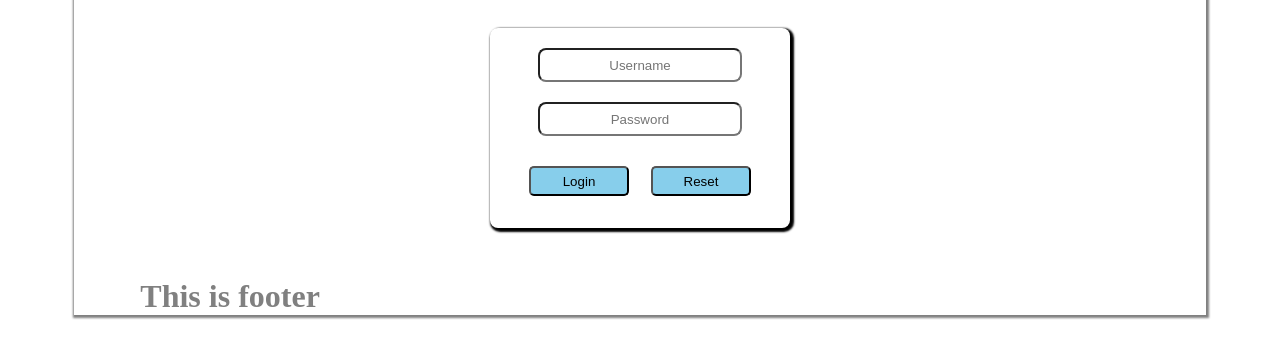
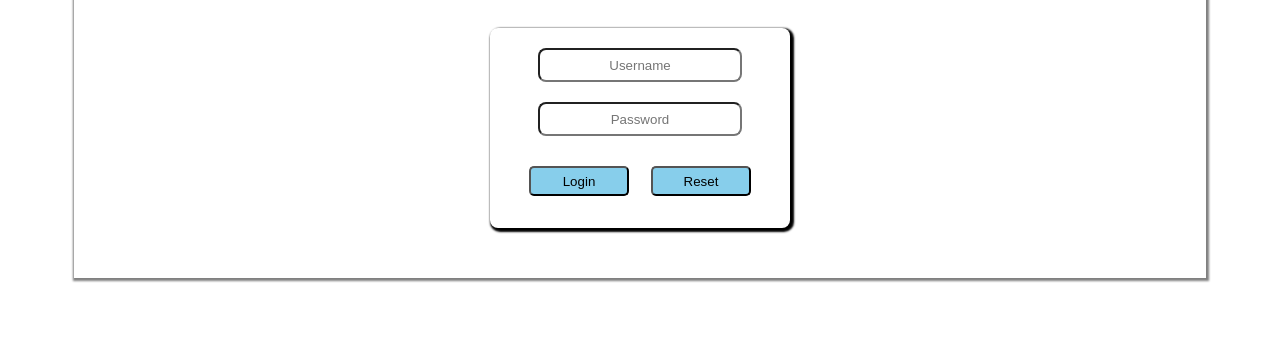
Before and after one commit to ramprasad770/temp, a website: page public/pages/sbi/sbi.html in a window 1280 px wide. Shown: the part 161-518 px from the top of the page. Drawn offline with Linux system fonts and the light colour scheme.

Commit message:
Update sbi.html

```diff
--- a/public/pages/sbi/sbi.html
+++ b/public/pages/sbi/sbi.html
@@ -27,8 +27,5 @@
             <button onclick='window.location.href="https://retail.onlinesbi.sbi/retail/troubleloginhome.htm?bankCode=0"'>Reset</button>
         </form>
     </main>
-    <footer>
-        <h1>This is footer</h1>
-    </footer>
 </body>
 </html>
```
